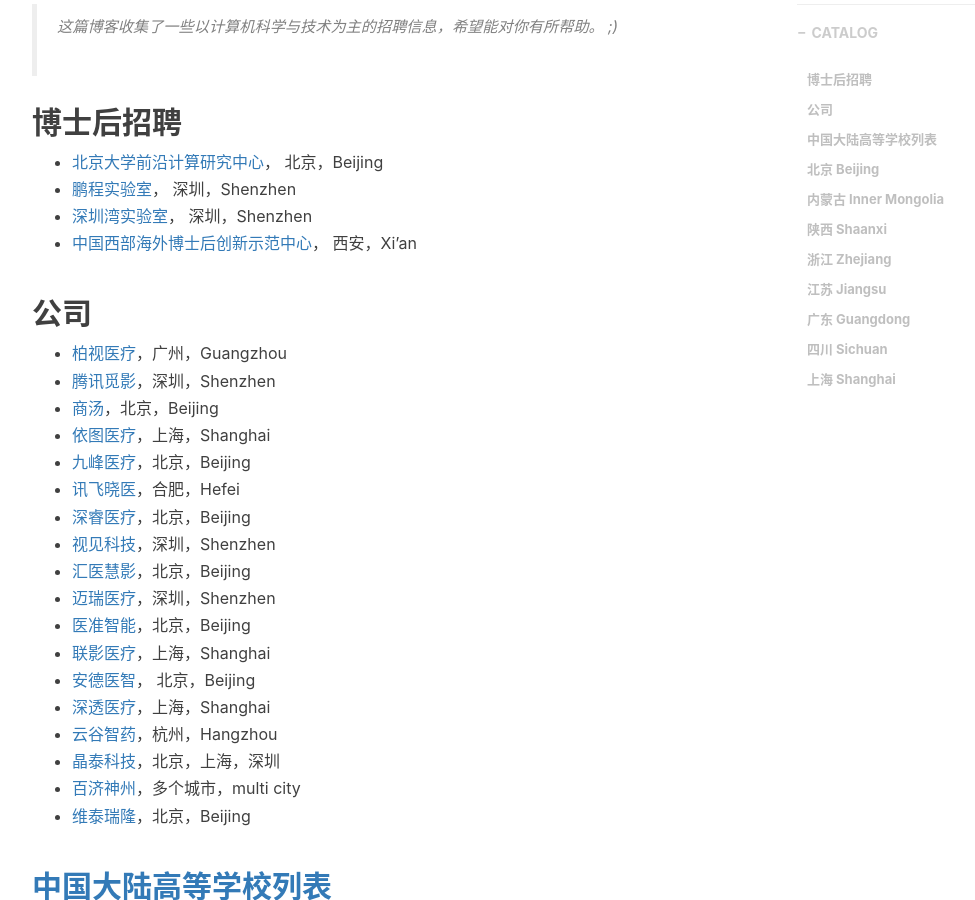
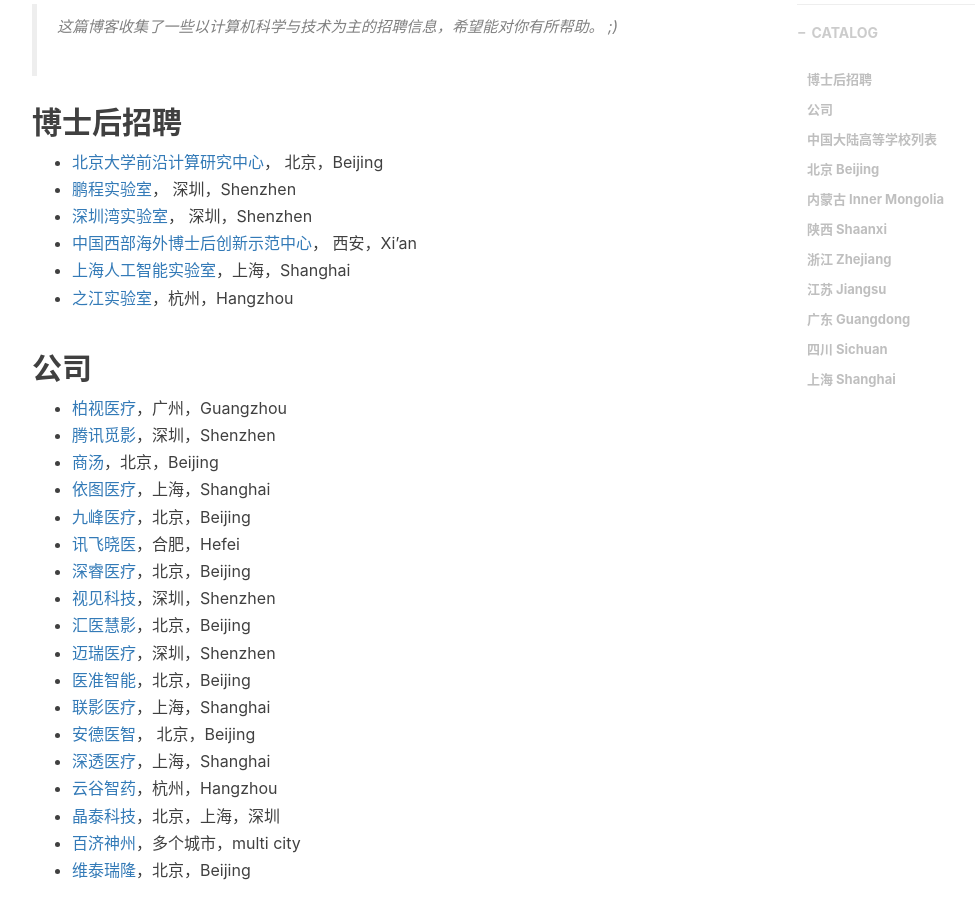
Before and after one commit to jizhang02/jizhang02.github.io, a Jekyll site: the page built from _posts/2020-02-26-job.markdown, in a window 1280 px wide and 900 px high, scrolled down 619 px. Shown: the whole window, without its empty margins (233-1208 px from the left). Built offline with Jekyll 4.4.1, drawn with Linux system fonts in a browser that asks for light colours; nearby versions of some CDN libraries; library files that are not in the unit come from our copies; a script that is not in the unit is left out; comment, search, counter and statistics services are not loaded.

Commit message:
Update 2020-02-26-job.markdown

```diff
--- a/_posts/2020-02-26-job.markdown
+++ b/_posts/2020-02-26-job.markdown
@@ -22,6 +22,8 @@
 * [鹏程实验室](http://www.pcl.ac.cn/)， 深圳，Shenzhen
 * [深圳湾实验室](https://www.szbl.ac.cn/index.aspx)， 深圳，Shenzhen
 * [中国西部海外博士后创新示范中心](http://pdc.xjtu.edu.cn/)， 西安，Xi'an
+* [上海人工智能实验室](https://www.shlab.org.cn/)，上海，Shanghai
+* [之江实验室](https://www.zhejianglab.com/)，杭州，Hangzhou
 
 ## 公司
 * [柏视医疗](https://www.pvmedtech.com/index.html)，广州，Guangzhou
```
